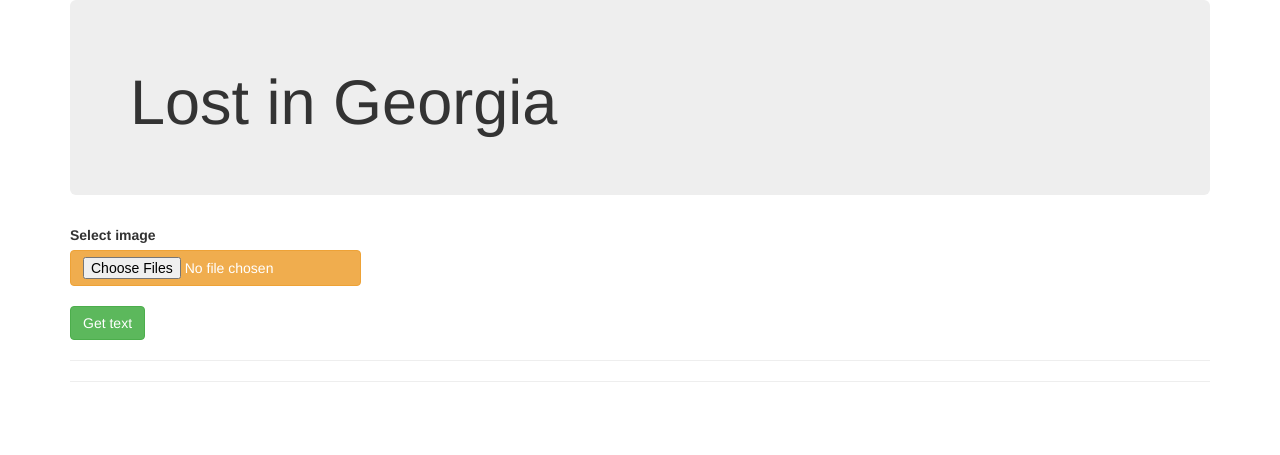
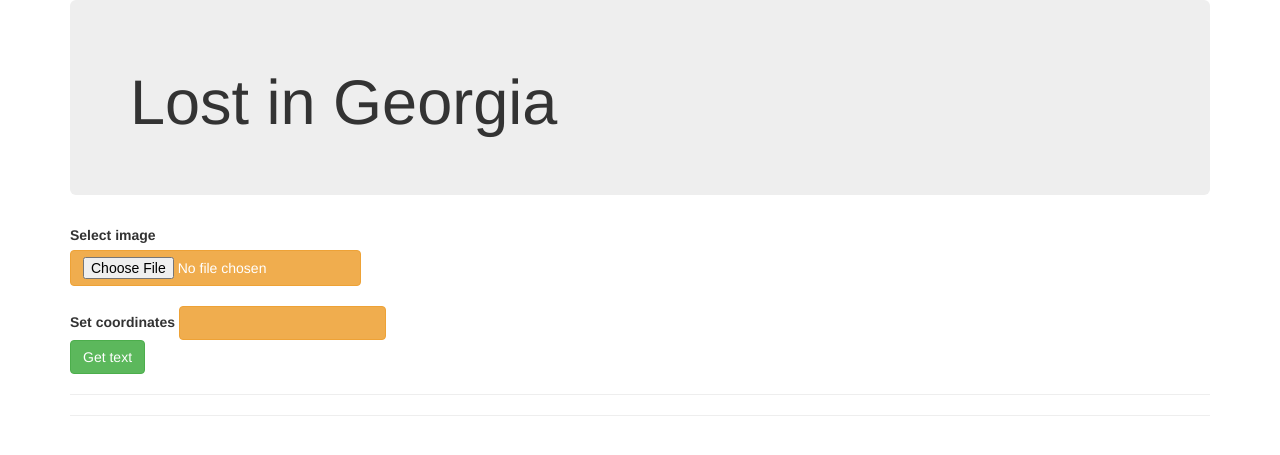
Before and after one commit to Haggerman/georgian101, a FastAPI app: page / in a window 1280 px wide. Shown: the top 455 px of the page. Run offline with FastAPI, Linux system fonts and the light colour scheme; some libraries are stand-ins or nearby versions.

Commit message:
Zmena template

```diff
--- a/templates/index.html
+++ b/templates/index.html
@@ -8,7 +8,10 @@
       <h1>Lost in Georgia</h1>
     </div>
     <label for="image_file">Select image</label>
-    <input class="btn btn-warning" type="file" id="image_file" name="myfile" multiple>
+    <input class="btn btn-warning" type="file" id="image_file" name="myfile" >
+    <br>
+    <label for="coordinates">Set coordinates</label>
+    <input class="btn btn-warning" type="text" id="coordinates" name="coordinates" >
     <br>
     <button class="btn btn-success" onclick="performOCR()"> Get text </button>
     <br>
@@ -21,9 +24,11 @@
 <script>
   function performOCR() {
     var files = document.getElementById("image_file").files
+    var coordinates = document.getElementById("coordinates").value
     var formData = new FormData();
     var endpoint = '/api/v1/extract_text';
     formData.append('image', files[0])
+    formDara.append('coordinates, coordinates)
 
     $.ajax({
         type: 'POST',
```
Also changed, not shown: server.py (+5 -5 lines).
